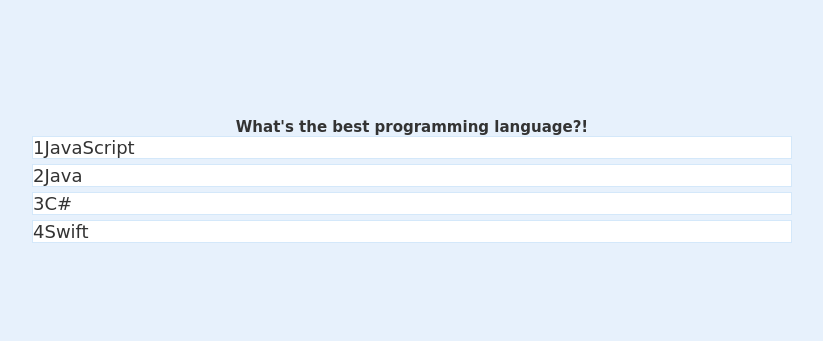
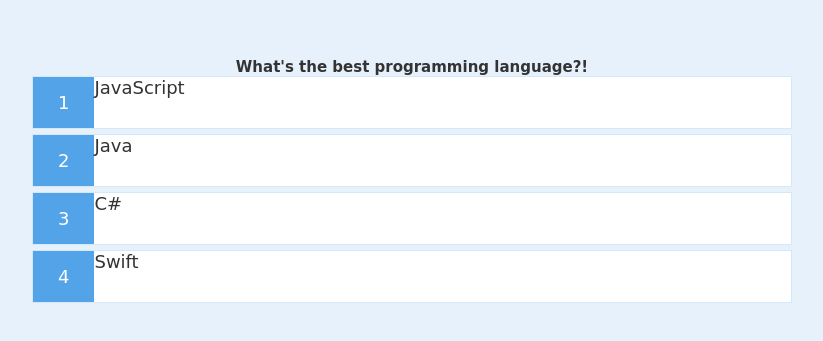
Before and after one commit to erick805/fullstack-react-firebase, a React (Create React App) app: page /game in a window 1280 px wide. Shown: the part 217-558 px from the top of the page, without its empty margins (228-1051 px from the left). Built offline with nearby package versions, Linux system fonts and the light colour scheme.

Commit message:
add-create: transform, transition to choice-container:hover, add choice-prefix class

```diff
--- a/src/index.css
+++ b/src/index.css
@@ -60,4 +60,12 @@
 .choice-container:hover {
   cursor: pointer;
   box-shadow: 0 0.4rem 0 rgba(86, 185, 235, 0.5);
+  transform: translateY(-0.1rem);
+  transition: transform 150ms;
 }
+
+.choice-prefix {
+  padding: 1.5rem 2.5rem;
+  background-color: #53a3e9;
+  color: white;
+}
```
